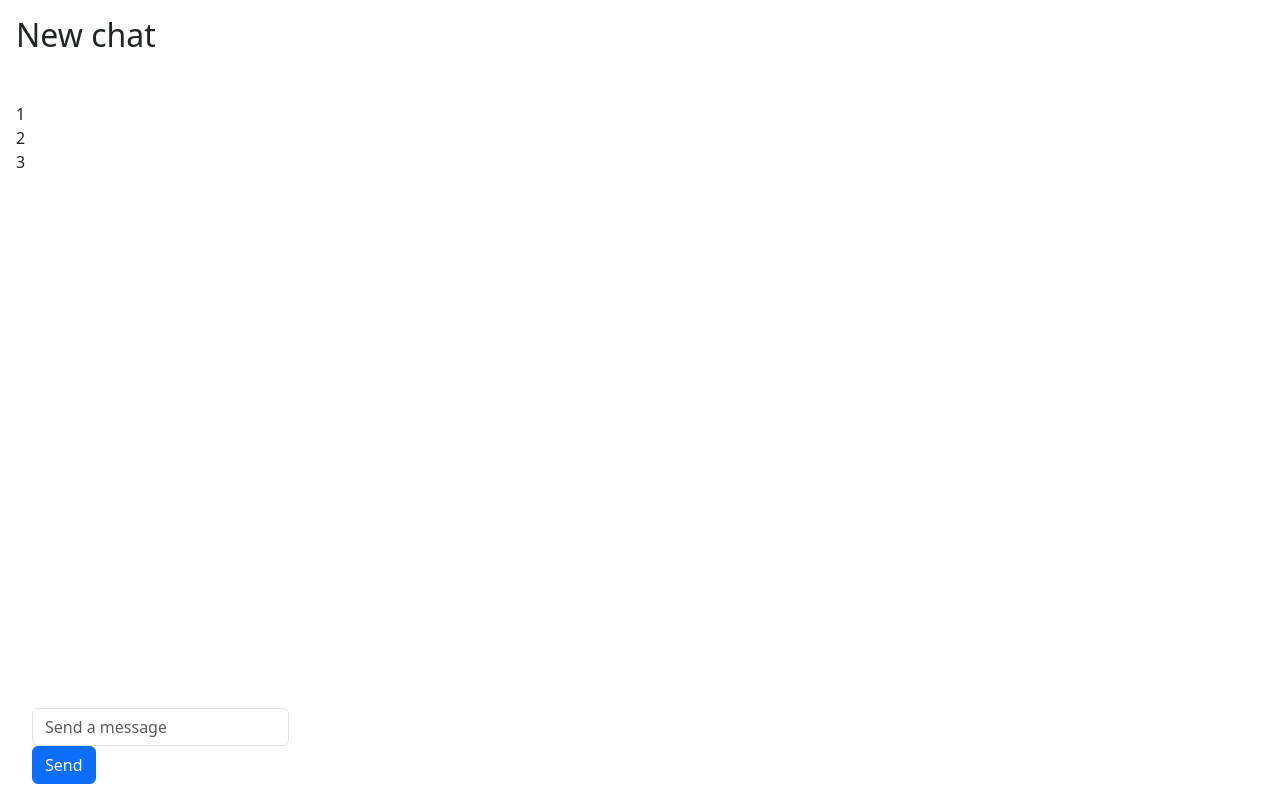
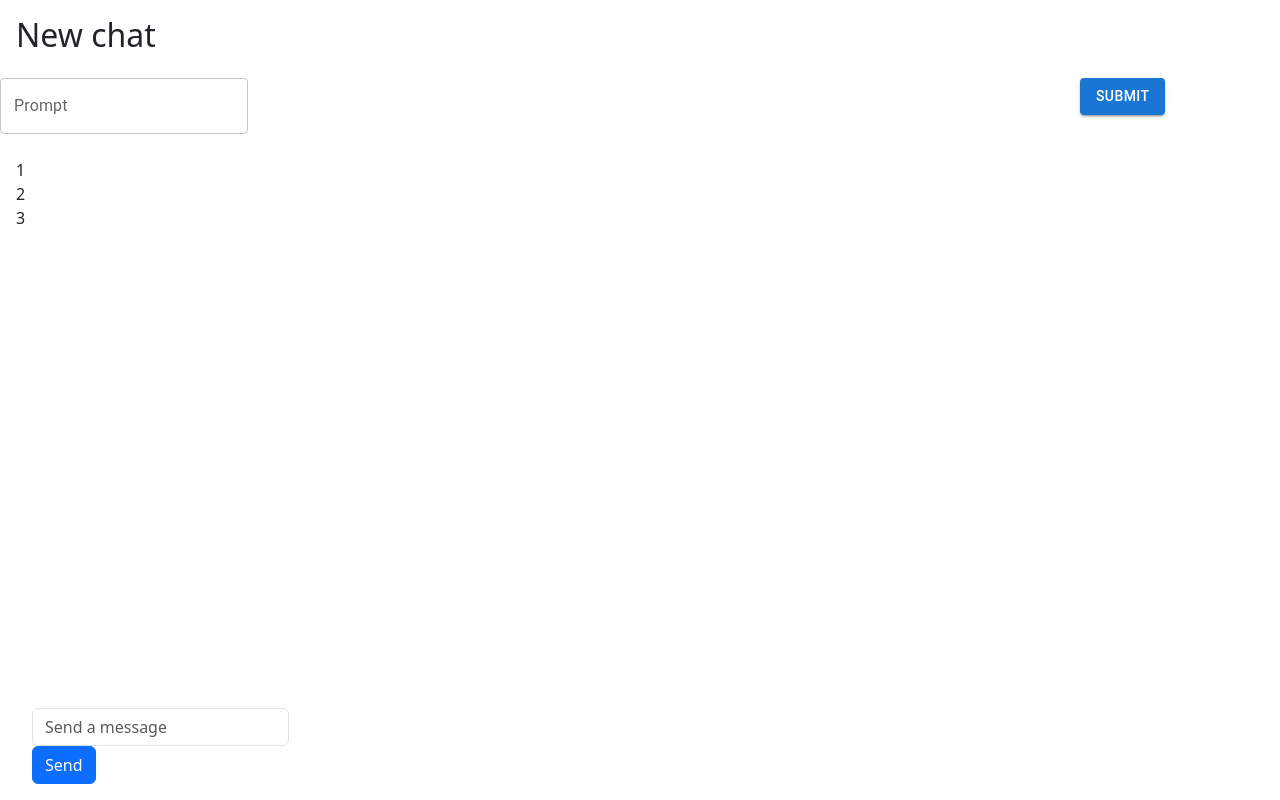
Before and after one commit to lhacks-rsmm/picturechain-frontend, a React (Create React App) app: page / in a window 1280 px wide. Built offline with nearby package versions, Linux system fonts and the light colour scheme.

Commit message:
working on prompt from

```diff
--- a/package.json
+++ b/package.json
@@ -3,6 +3,9 @@
   "version": "0.1.0",
   "private": true,
   "dependencies": {
+    "@emotion/react": "^11.11.1",
+    "@emotion/styled": "^11.11.0",
+    "@mui/material": "^5.14.10",
     "@testing-library/jest-dom": "^5.17.0",
     "@testing-library/react": "^13.4.0",
     "@testing-library/user-event": "^13.5.0",
--- a/src/App.js
+++ b/src/App.js
@@ -4,6 +4,7 @@ import 'bootstrap/dist/css/bootstrap.min.css';
 import { Form, FormControl, Button, FormGroup, Navbar, Nav, NavItem} from 'react-bootstrap';
 
 import VerticalNavbar from './components/VerticalNavbar';
+import PromptForm from './components/PromptForm';
 
 
 function App() {
@@ -17,7 +18,7 @@ function App() {
             method: "POST",
             headers: {
               "Content-Type": "application/json",
-              "Authorization": "Bearer " + "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"
+              "Authorization": "Bearer " + "" //"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"
             },
             body: JSON.stringify({
               "model" : "gpt-4",
@@ -57,10 +58,11 @@ function App() {
       <header>
       <h2>New chat</h2>
       </header>
+      <PromptForm />
       <main className='main-content'>
       <VerticalNavbar />
       <div className='content'>
-      <div style={{ whiteSpace: 'pre-line', overflow: 'auto', maxHeight: '490px' }}>
+      <div style={{ whiteSpace: 'pre-line', overflow: 'auto', maxHeight: '450px' }}>
         {message}
       </div>
       <Form onSubmit={handleSubmit}>
--- /dev/null
+++ b/src/components/PromptForm.js
@@ -0,0 +1,46 @@
+import {React, useState} from "react";
+import TextField from '@mui/material/TextField';
+import Button from '@mui/material/Button';
+import { Grid } from "@mui/material";
+
+function PromptForm() {
+    const [inputValue, setInputValue] = useState("");
+
+    function handleSubmit(e) {
+        e.preventDefault();
+
+        // TODO
+        console.log("Submit");
+
+        setInputValue("");
+      }
+
+    function handleChange(e) {
+        setInputValue(e.target.value);
+    }
+
+    return (
+        <form onSubmit={handleSubmit}>
+            <Grid container spacing={2}>
+                <Grid item xs={12} md={10}>
+                    <TextField
+                        id="prompt-input"
+                        label="Prompt"
+                        variant="outlined"
+                        value={inputValue}
+                        onChange={handleChange}>
+                    </TextField>
+                </Grid>
+                <Grid item xs={12} md={2}>
+                    <Button
+                        type="submit"
+                        id="submit-button"
+                        variant="contained">Submit
+                    </Button>
+                </Grid>
+            </Grid>
+        </form>
+    )
+}
+
+export default PromptForm;
```
Also changed, not shown: 1 other file (tests, documents, lock files or other folders).
